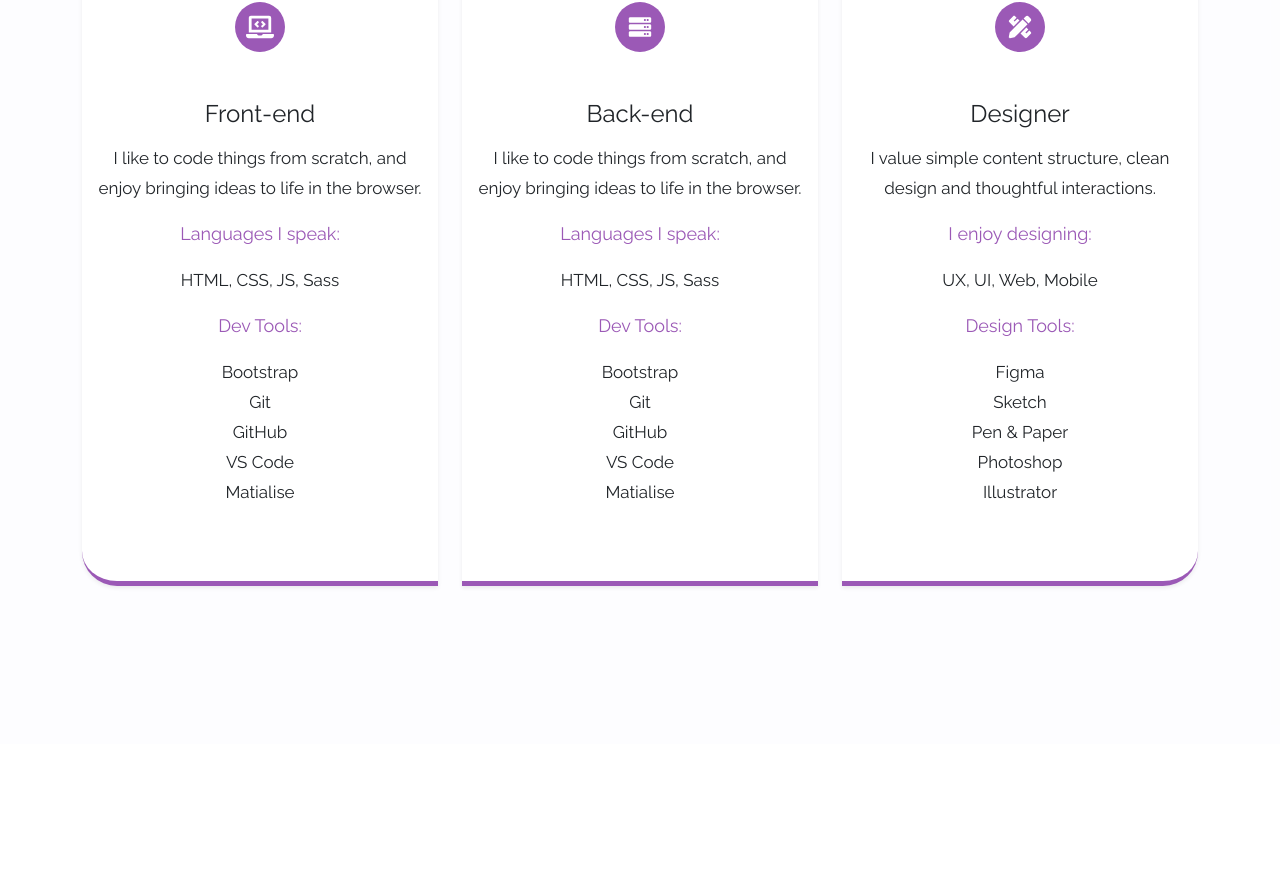
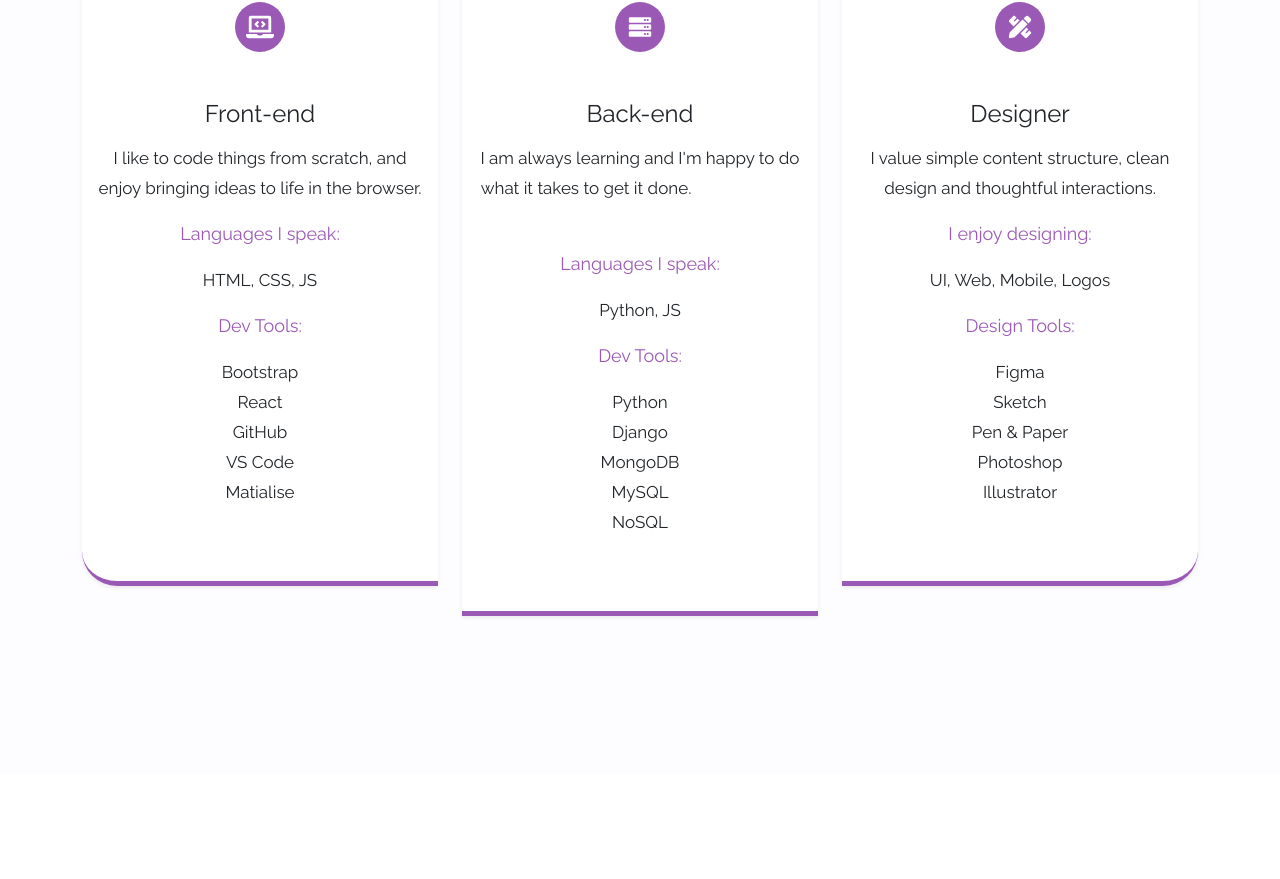
Before and after one commit to juliancameron79/JULIANCAMERON, a React (Create React App) app: page / in a window 1280 px wide. Shown: the part 1816-2695 px from the top of the page. Built offline with nearby package versions, Linux system fonts and the light colour scheme.

Commit message:
Updated text for skills component

```diff
--- a/src/components/Skills.js
+++ b/src/components/Skills.js
@@ -22,11 +22,11 @@ const Skills = () => {
                 <p class="skills-subtitle">Front-end</p>
                 <p class="skills-text">I like to code things from scratch, and enjoy bringing ideas to life in the browser.</p>
                 <p class="skills-color-subtitle">Languages I speak:</p>
-                <p class="skills-text">HTML, CSS, JS, Sass</p>
+                <p class="skills-text">HTML, CSS, JS</p>
                 <p class="skills-color-subtitle">Dev Tools:</p>
                 <ul class="p-0">
                   <li class="skills-text">Bootstrap</li>
-                  <li class="skills-text">Git</li>
+                  <li class="skills-text">React</li>
                   <li class="skills-text">GitHub</li>
                   <li class="skills-text">VS Code</li>
                   <li class="skills-text">Matialise</li>
@@ -42,16 +42,18 @@ const Skills = () => {
                   <FontAwesomeIcon className="skills-icon" icon={faServer} size="2x" />
                 </div>
                 <p class="skills-subtitle">Back-end</p>
-                <p class="skills-text">I like to code things from scratch, and enjoy bringing ideas to life in the browser.</p>
+                <p class="skills-text">
+                  I am always learning and I'm happy to do what it takes to get it done. <span className="invisible">Lorem ipsum dolor sit.</span>{" "}
+                </p>
                 <p class="skills-color-subtitle">Languages I speak:</p>
-                <p class="skills-text">HTML, CSS, JS, Sass</p>
+                <p class="skills-text">Python, JS</p>
                 <p class="skills-color-subtitle">Dev Tools:</p>
                 <ul class="p-0">
-                  <li class="skills-text">Bootstrap</li>
-                  <li class="skills-text">Git</li>
-                  <li class="skills-text">GitHub</li>
-                  <li class="skills-text">VS Code</li>
-                  <li class="skills-text">Matialise</li>
+                  <li class="skills-text">Python</li>
+                  <li class="skills-text">Django</li>
+                  <li class="skills-text">MongoDB</li>
+                  <li class="skills-text">MySQL</li>
+                  <li class="skills-text">NoSQL</li>
                 </ul>
               </div>
             </div>
@@ -66,7 +68,7 @@ const Skills = () => {
                 <p class="skills-subtitle">Designer</p>
                 <p class="skills-text">I value simple content structure, clean design and thoughtful interactions.</p>
                 <p class="skills-color-subtitle">I enjoy designing:</p>
-                <p class="skills-text">UX, UI, Web, Mobile</p>
+                <p class="skills-text">UI, Web, Mobile, Logos</p>
                 <p class="skills-color-subtitle">Design Tools:</p>
                 <ul class="p-0">
                   <li class="skills-text">Figma</li>
```
